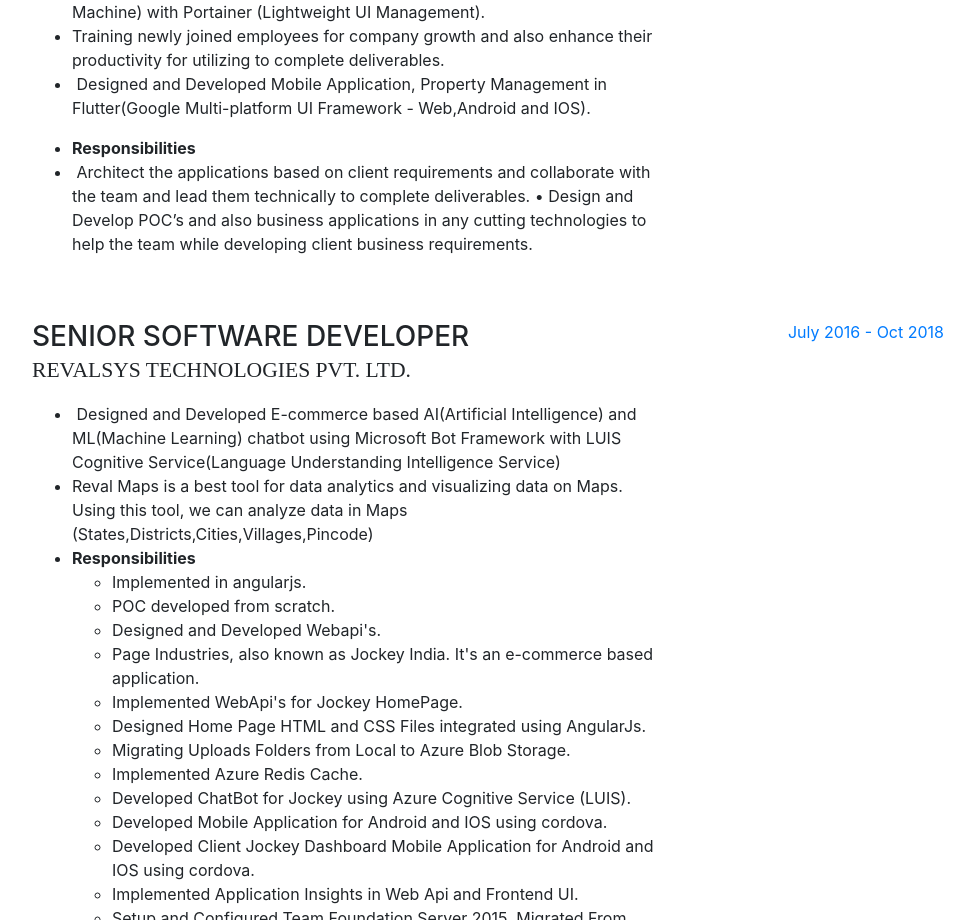
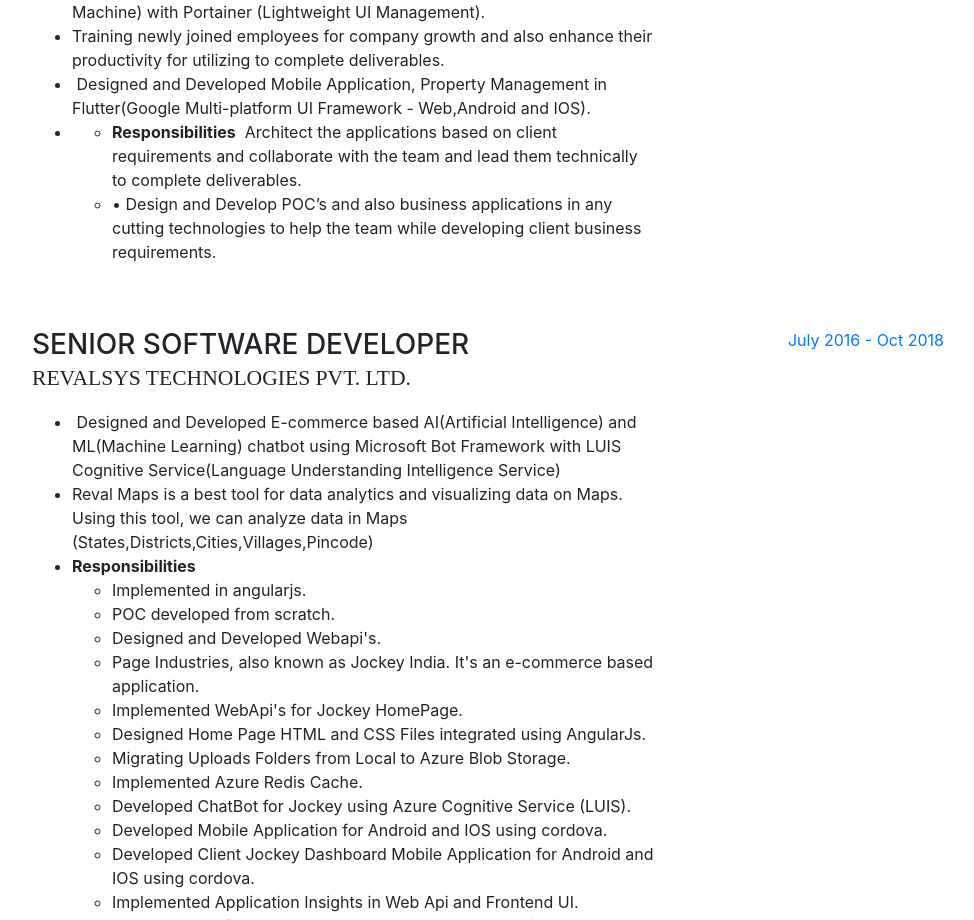
Before and after one commit to kbmanikanta/kbmanikanta.github.io, a website with bundled scripts: page index.html in a window 1280 px wide. Shown: the part 1386-2306 px from the top of the page, without its empty margins (288-1262 px from the left). Built offline with nearby package versions, Linux system fonts and the light colour scheme; a web font is replaced by a local one.

Commit message:
Update index.html

```diff
--- a/index.html
+++ b/index.html
@@ -130,9 +130,11 @@
     <li>Setup and Configured Docker Environment in Linux Ubuntu VM (Virtual Machine) with Portainer (Lightweight UI Management).</li>
     <li>Training newly joined employees for company growth and also enhance their productivity for utilizing to complete deliverables.</li>
     <li>&nbsp;Designed and Developed Mobile Application, Property Management in Flutter(Google Multi-platform UI Framework - Web,Android and IOS). </li>
-</ul><ul>
-    <li><strong>Responsibilities</strong></li>
-    <li><i class="fa-li"></i>&nbsp;Architect the applications based on client requirements and collaborate with the team and lead them technically to complete deliverables. &bull; Design and Develop POC&rsquo;s and also business applications in any cutting technologies to help the team while developing client business requirements. &nbsp;</li>
+		    <li>
+		    <ul>
+    <li> <strong>Responsibilities</strong> &nbsp;Architect the applications based on client requirements and collaborate with the team and lead them technically to complete deliverables.</li><li> &bull; Design and Develop POC&rsquo;s and also business applications in any cutting technologies to help the team while developing client business requirements. &nbsp;</li>
+</ul>
+		    </li>
 </ul>
 
 		 </div>
```
